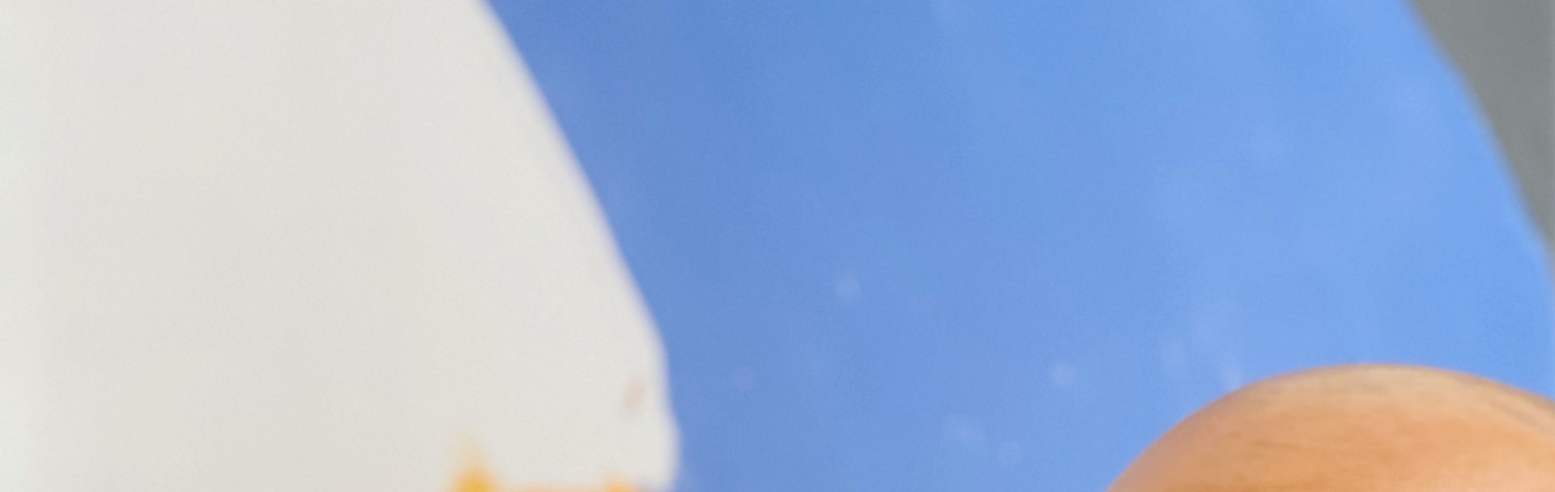
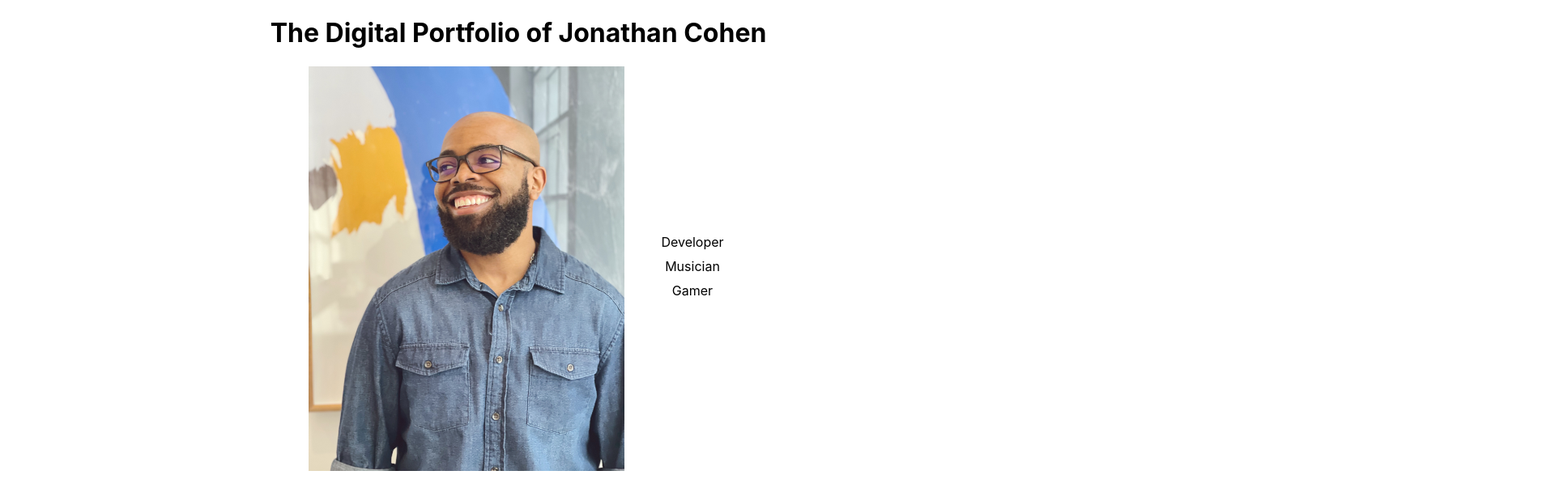
Before and after one commit to JDC1492/portfolio_front, a React (Create React App) app: page / in a window 1280 px wide. Shown: the top 608 px of the page at 81% size, 1920 px wide, since content can reach past the window. Built offline with nearby package versions, Linux system fonts and the light colour scheme.

Commit message:
working on making front-end changes

```diff
--- a/package.json
+++ b/package.json
@@ -6,7 +6,9 @@
     "@testing-library/jest-dom": "^5.16.2",
     "@testing-library/react": "^12.1.2",
     "@testing-library/user-event": "^13.5.0",
+    "bootstrap": "^5.1.3",
     "react": "^17.0.2",
+    "react-bootstrap": "^2.1.2",
     "react-dom": "^17.0.2",
     "react-redux": "^7.2.6",
     "react-router": "^6.2.1",
--- a/src/App.css
+++ b/src/App.css
@@ -36,3 +36,37 @@
     transform: rotate(360deg);
   }
 }
+
+#flex-div {
+  display: flex;
+  justify-content: center;
+  margin: 21px;
+}
+
+#left-list {
+  /* margin: auto; */
+  padding-top: 15%;
+}
+
+#img-right {
+  /* margin: auto; */
+}
+
+.homePhoto {
+  height: 500px;
+  width: 390px;
+  margin-left: auto;
+  margin-right: auto;
+}
+
+.homeList {
+  list-style-type: none;
+  padding: 5px;
+  /* float: left; */
+  text-align: center;
+}
+.navBar {
+  border-top: 50px;
+  padding-left: 5%;
+  /* text-align: match-parent; */
+}
--- a/src/App.js
+++ b/src/App.js
@@ -4,7 +4,7 @@ import "./App.css";
 import { BrowserRouter as Router, Routes, Route } from "react-router-dom";
 import HomeContainer from "./containers/HomeContainer";
 import Projects from "./components/projectComponents/Projects";
-import AboutContainer from "./containers/AboutContainer";
+// import AboutContainer from "./containers/AboutContainer";
 import NavBarContainer from "./containers/NavBarContainer";
 
 function App() {
@@ -15,7 +15,7 @@ function App() {
           {/* specifying with the 'exact' keyword since other routes share part of this URL */}
           <Route exact path="/" element={<HomeContainer />} />
           <Route exact path="/projects" element={<Projects />} />
-          <Route exact path="/about" element={<AboutContainer />} />
+          {/* <Route exact path="/about" element={<AboutContainer />} /> */}
         </Routes>
         <NavBarContainer />
       </Router>
--- a/src/components/homeComponents/HomeHeader.js
+++ b/src/components/homeComponents/HomeHeader.js
@@ -4,11 +4,6 @@ const HomeHeader = () => {
   return (
     <>
       <h1 className="homeHeader">The Digital Portfolio of Jonathan Cohen</h1>
-      <div className="homeList">
-        <p>Developer</p>
-        <p>Musician</p>
-        <p>Gamer</p>
-      </div>
     </>
   );
 };
--- /dev/null
+++ b/src/components/homeComponents/HomeList.js
@@ -0,0 +1,15 @@
+import React from "react";
+
+const Homelist = () => {
+  return (
+    <>
+      <ul>
+        <li className="homeList dev">Developer</li>
+        <li className="homeList musc">Musician</li>
+        <li className="homeList gamer">Gamer</li>
+      </ul>
+    </>
+  );
+};
+
+export default Homelist;
--- a/src/components/navComponents/AboutLink.js
+++ b/src/components/navComponents/AboutLink.js
@@ -1,12 +1,8 @@
-import React from "react";
-import { NavLink } from "react-router-dom";
+// import React from "react";
+// import { NavLink } from "react-router-dom";
 
-const AboutLink = () => {
-  return (
-    <div>
-      <NavLink to="/about">About</NavLink>
-    </div>
-  );
-};
+// const AboutLink = () => {
+//   return <>{/* <NavLink to="/about">About</NavLink> */}</>;
+// };
 
-export default AboutLink;
+// export default AboutLink;
--- a/src/components/navComponents/HomeLink.js
+++ b/src/components/navComponents/HomeLink.js
@@ -3,9 +3,9 @@ import { NavLink } from "react-router-dom";
 
 const HomeLink = () => {
   return (
-    <div>
+    <>
       <NavLink to="/">Home</NavLink>
-    </div>
+    </>
   );
 };
 
--- a/src/components/navComponents/ProjectsLink.js
+++ b/src/components/navComponents/ProjectsLink.js
@@ -3,9 +3,9 @@ import { NavLink } from "react-router-dom";
 
 const ProjectsLink = () => {
   return (
-    <div>
+    <>
       <NavLink to="/projects">My Projects</NavLink>
-    </div>
+    </>
   );
 };
 
--- a/src/containers/AboutContainer.js
+++ b/src/containers/AboutContainer.js
@@ -1,11 +1,11 @@
-import React from "react";
+// import React from "react";
 
-const AboutContainer = () => {
-  return (
-    <div>
-      <p>stuff</p>
-    </div>
-  );
-};
+// const AboutContainer = () => {
+//   return (
+//     <div>
+//       <p>stuff</p>
+//     </div>
+//   );
+// };
 
-export default AboutContainer;
+// export default AboutContainer;
--- a/src/containers/HomeContainer.js
+++ b/src/containers/HomeContainer.js
@@ -3,13 +3,21 @@ import React, { Component } from "react";
 // import { connect } from 'react-redux';
 import HomeHeader from "../components/homeComponents/HomeHeader";
 import HomeImg from "../components/homeComponents/HomeImg";
+import HomeList from "../components/homeComponents/HomeList";
 
 class HomeContainer extends Component {
   render() {
     return (
       <div>
-        <HomeImg />
         <HomeHeader />
+        <div id="flex-div">
+          <div id="img-right">
+            <HomeImg />
+          </div>
+          <div id="left-list">
+            <HomeList />
+          </div>
+        </div>
       </div>
     );
   }
--- a/src/containers/NavBarContainer.js
+++ b/src/containers/NavBarContainer.js
@@ -1,14 +1,14 @@
 import React from "react";
-import AboutLink from "../components/navComponents/AboutLink";
+// import AboutLink from "../components/navComponents/AboutLink";
 import HomeLink from "../components/navComponents/HomeLink";
 import ProjectsLink from "../components/navComponents/ProjectsLink";
 
 const NavBarContainer = () => {
   return (
     <div className="navBar">
-      <HomeLink /> |
-      <ProjectsLink /> |
-      <AboutLink />
+      <HomeLink />
+      <ProjectsLink />
+      {/* <AboutLink /> */}
     </div>
   );
 };
```
Also changed, not shown: 1 other file (tests, documents, lock files or other folders).
